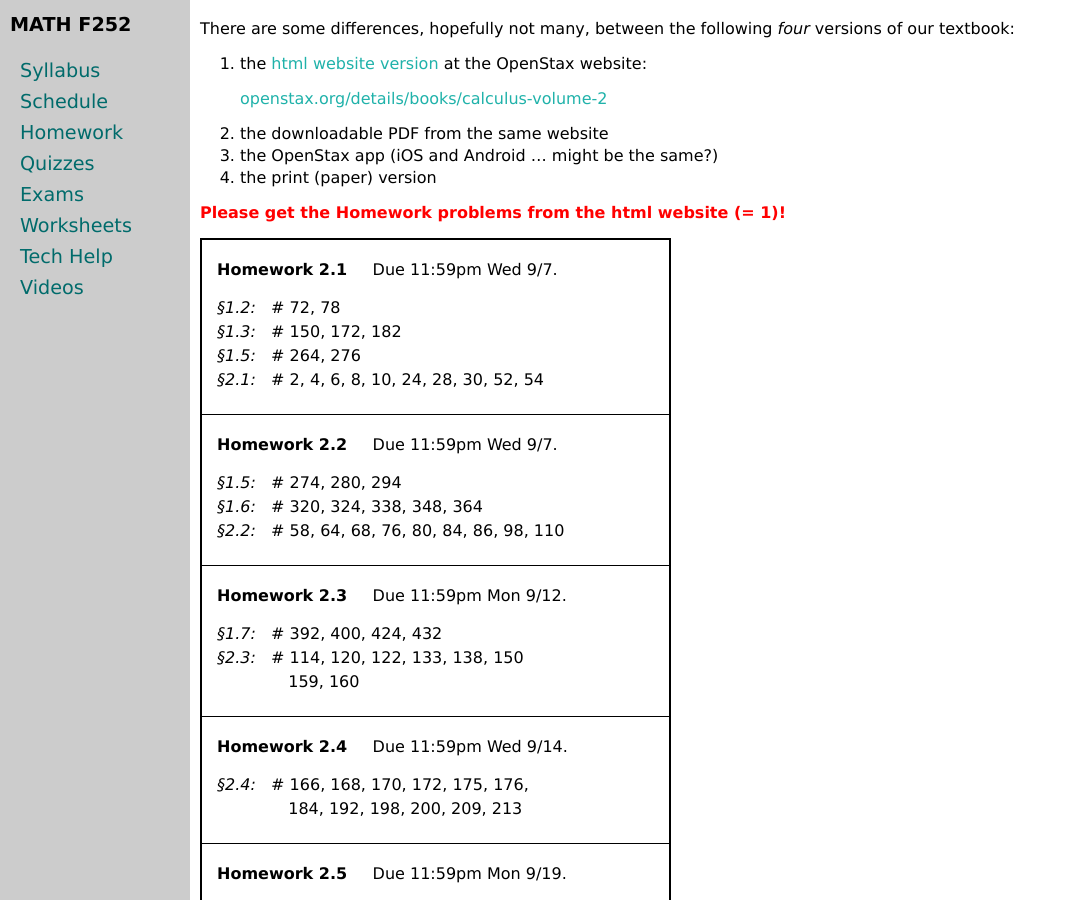
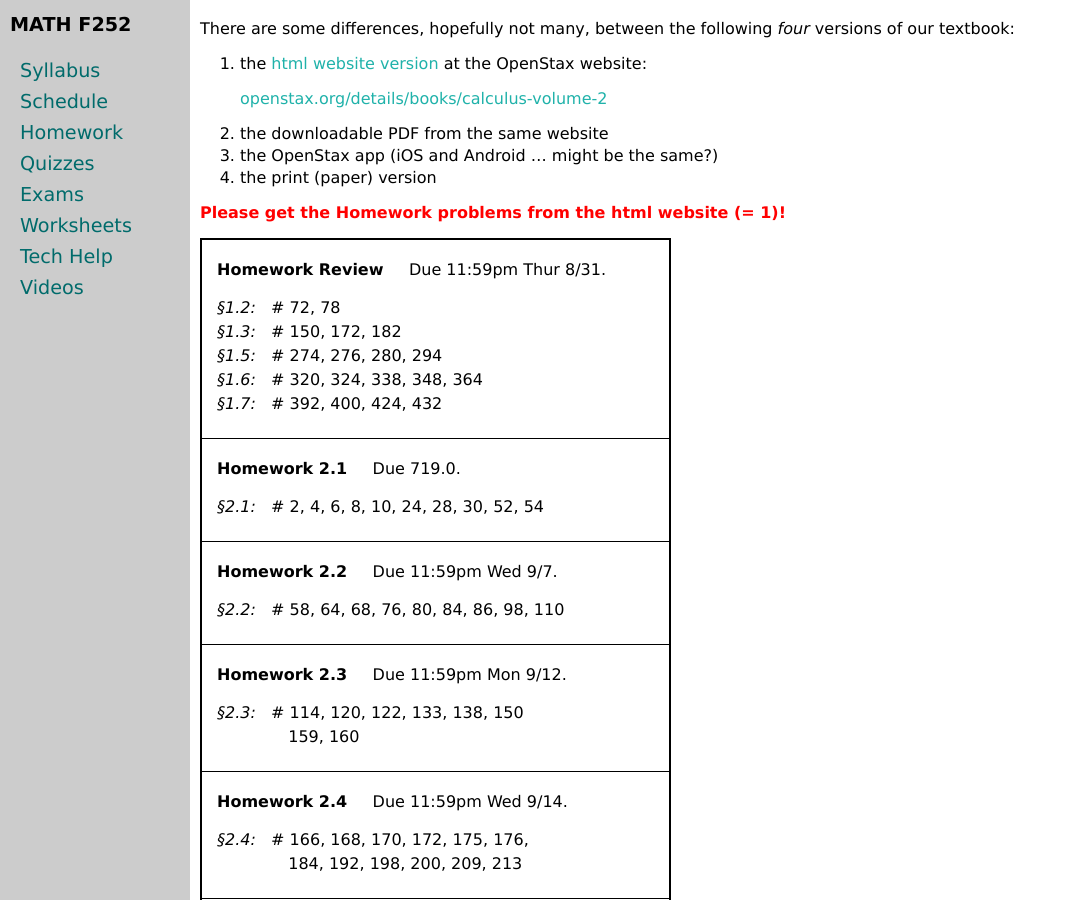
Before and after one commit to uaf-math/calc2, a Jekyll site: the page built from homework.md, in a window 1280 px wide and 900 px high, scrolled down 373 px. Shown: the whole window, without its empty margins (0-1065 px from the left). Built offline with Jekyll 4.4.1, drawn with Linux system fonts in a browser that asks for light colours.

Commit message:
Update homework.yml

```diff
--- a/_data/homework.yml
+++ b/_data/homework.yml
@@ -1,31 +1,33 @@
-semester: Fall 2022
-home: assets/homework/F22
+semester: Fall 2023
+home: assets/homework/F23
 homework:
-- name: Homework 2.1
-  due: 11:59pm Wed 9/7
+- name: Homework Review
+  due: 11:59pm Thur 8/31
   sections:
   - section: 1.2
     problems: 72, 78
   - section: 1.3
     problems: 150, 172, 182
   - section: 1.5
-    problems: 264, 276
+    problems: 274, 276, 280, 294
+  - section: 1.6
+    problems: 320, 324, 338, 348, 364
+  - section: 1.7
+    problems: 392, 400, 424, 432
+
+- name: Homework 2.1
+  due: 11:59
+  sections:
   - section: 2.1
     problems: 2, 4, 6, 8, 10, 24, 28, 30, 52, 54
 - name: Homework 2.2
   due: 11:59pm Wed 9/7
   sections:
-  - section: 1.5
-    problems: 274, 280, 294
-  - section: 1.6
-    problems: 320, 324, 338, 348, 364
   - section: 2.2
     problems: 58, 64, 68, 76, 80, 84, 86, 98, 110
 - name: Homework 2.3
   due: 11:59pm Mon 9/12
   sections:
-  - section: 1.7
-    problems: 392, 400, 424, 432
   - section: 2.3
     problems: 114, 120, 122, 133, 138, 150
     cont: 159, 160
```
